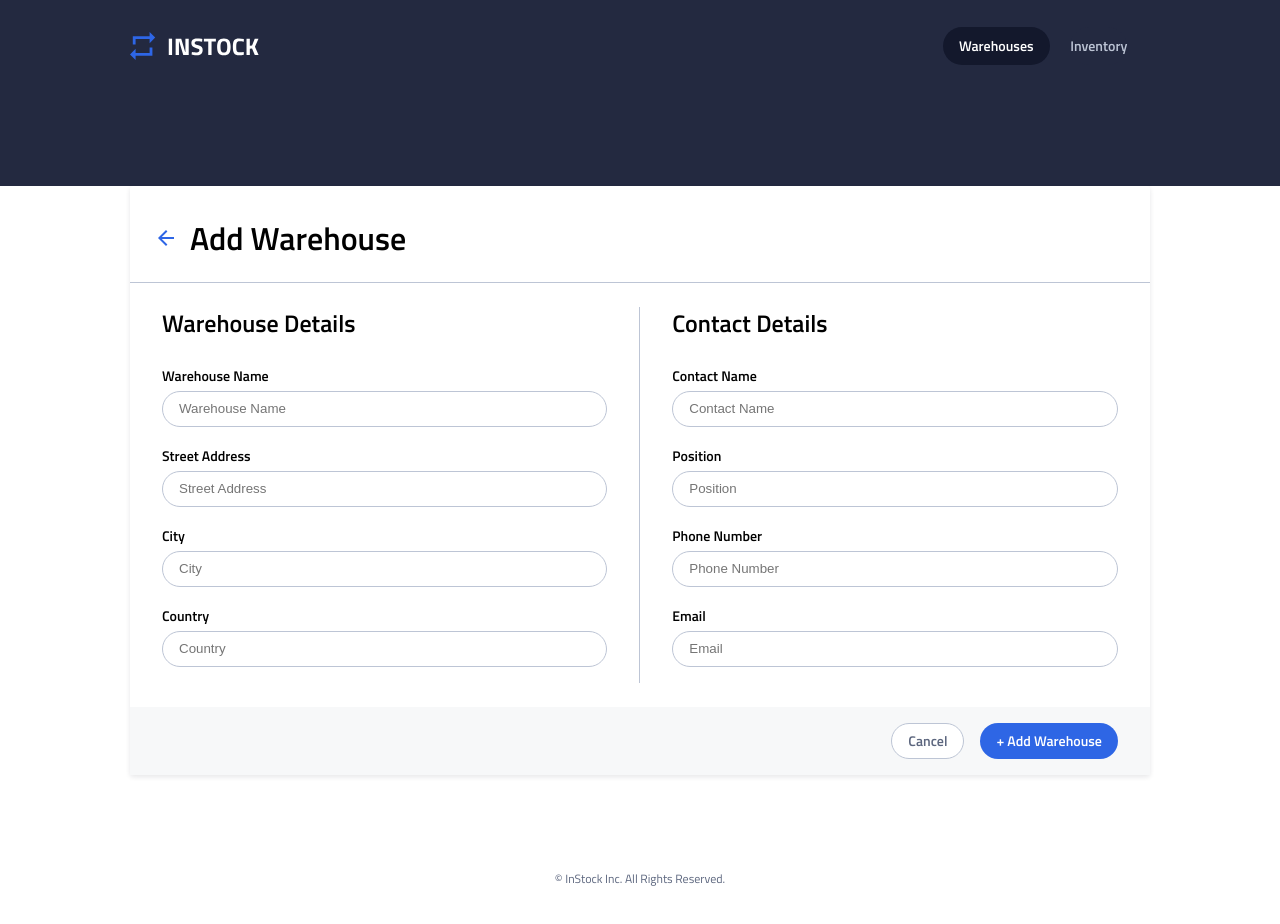
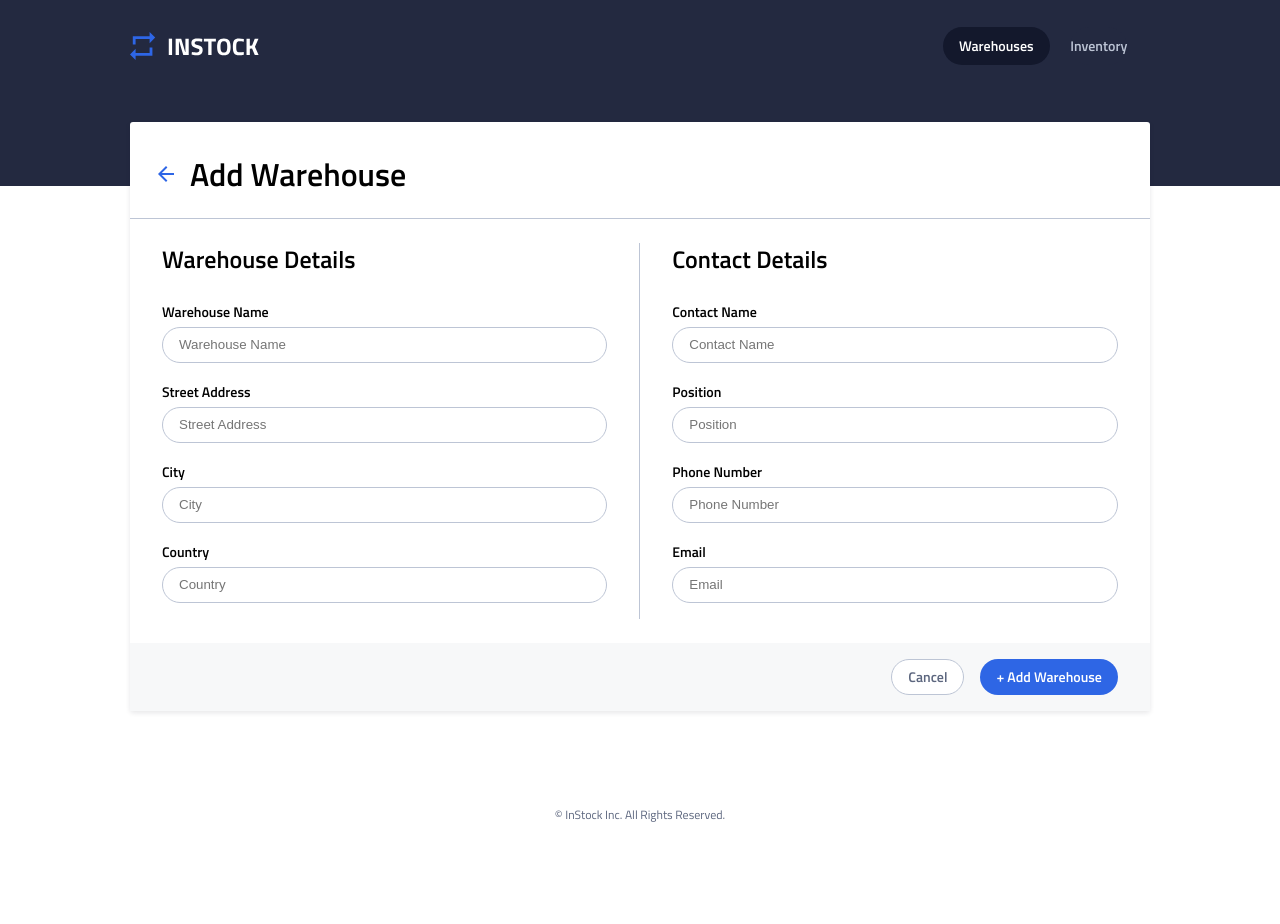
Before and after one commit to aaruntj/stock-manager-react-front-end, a React (Create React App) app: page /warehouses/add in a window 1280 px wide. Shown: the top 924 px of the page. After the commit the page ends 872 px from the top, so only its background shows below. Built offline with nearby package versions, Linux system fonts and the light colour scheme.

Commit message:
Fixed Edit page styling

```diff
--- a/src/components/Warehouse/EditWarehouse/EditWarehouse.scss
+++ b/src/components/Warehouse/EditWarehouse/EditWarehouse.scss
@@ -12,12 +12,15 @@
   box-shadow: 0px 2px 5px rgba(19, 24, 44, 0.1);
   border-radius: 3px;
   margin: 0 1rem;
+  margin-top: -4rem;
   @include tablet {
     margin: 0 2rem;
+    margin-top: -4rem;
   }
   @include desktop {
     max-width: 1020px;
     margin: 0 auto;
+    margin-top: -4rem;
   }
   &__title {
     @include page-header;
```
